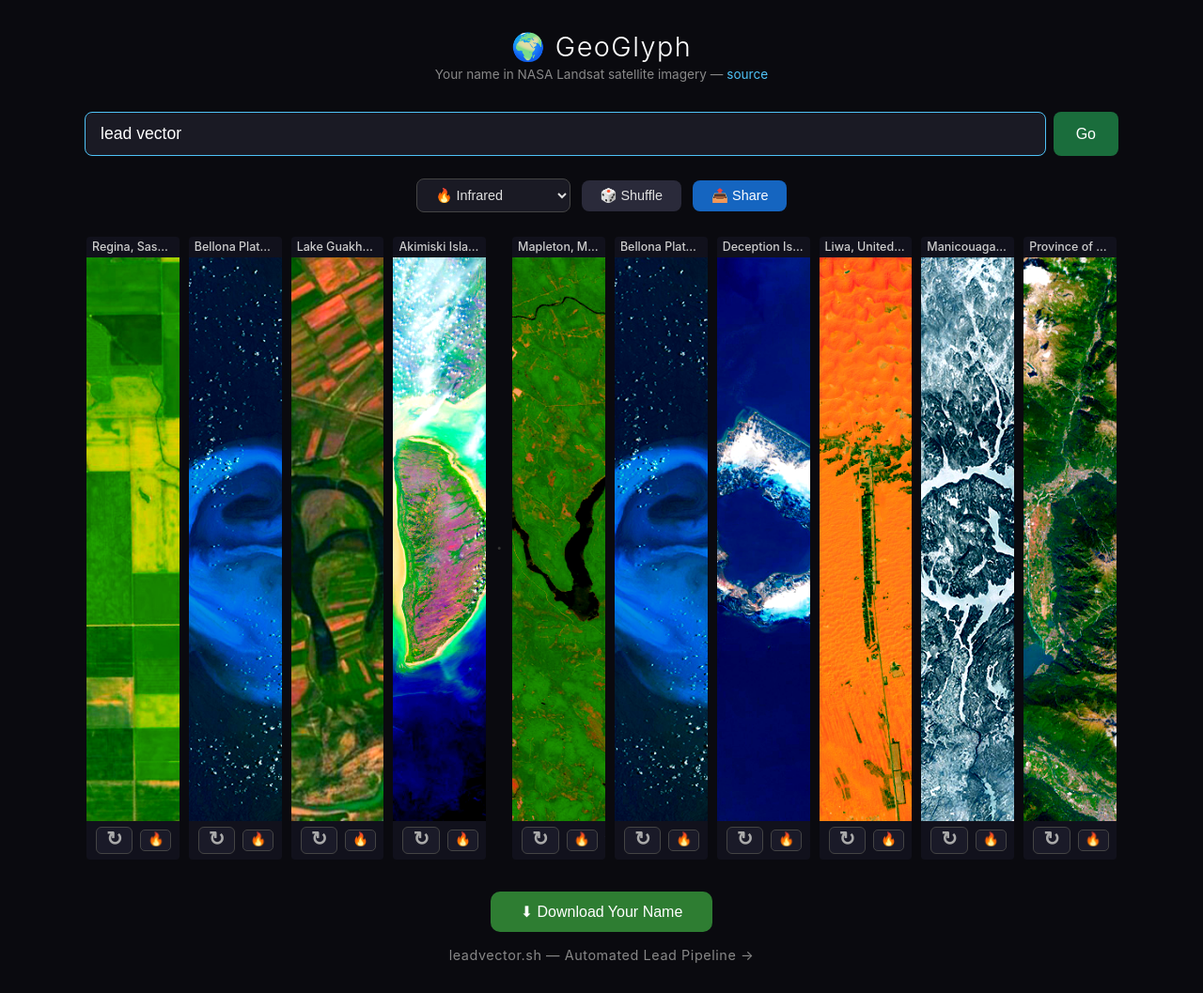
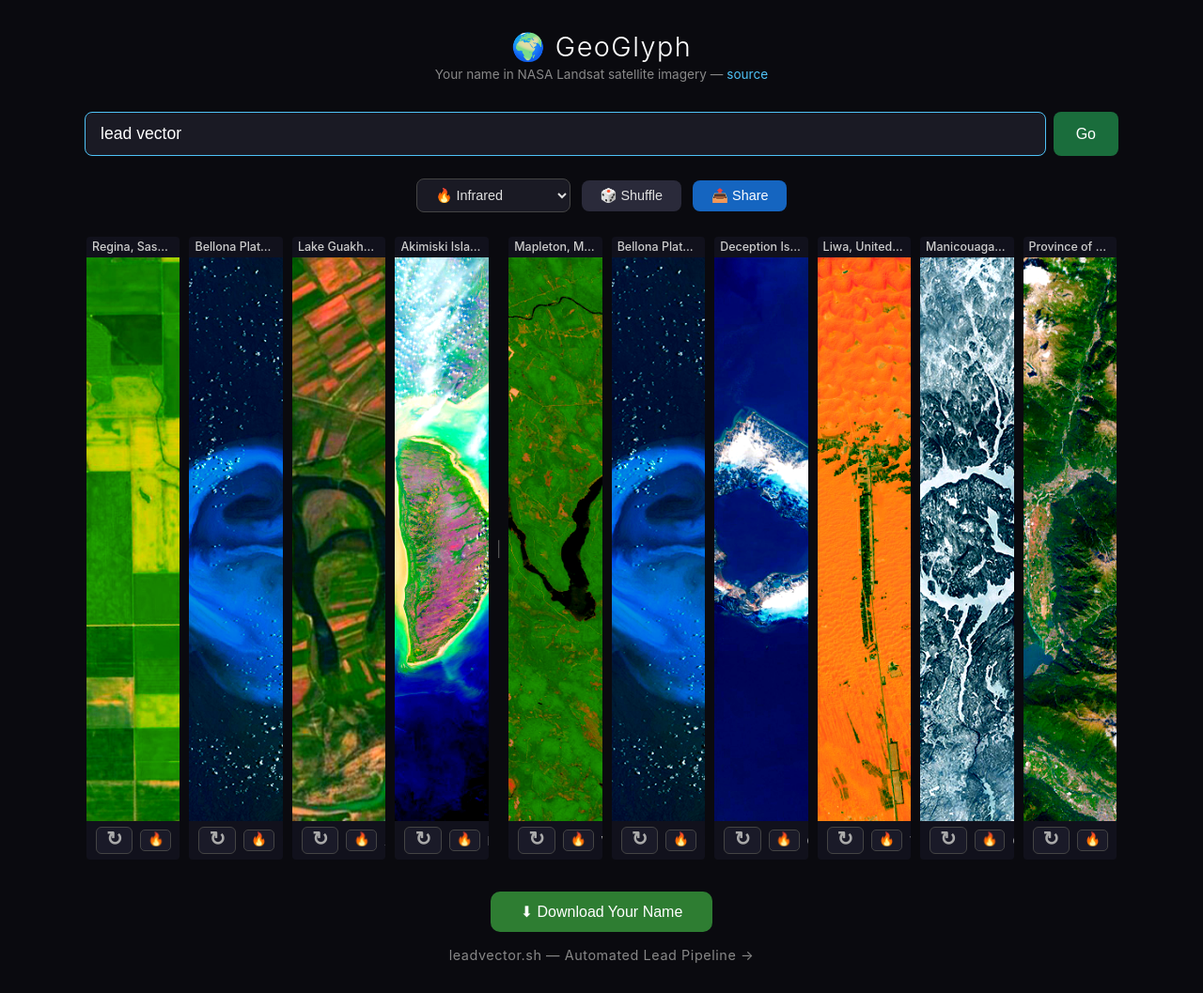
Before and after one commit to Ramsec-create/geoglyph, a FastAPI app: page / in a window 1280 px wide. Shown: the whole page at 94% size. Run offline with FastAPI, Linux system fonts and the light colour scheme.

Commit message:
space spacer: 10px wide, pipe separator instead of 30px dot

```diff
--- a/templates/index.html
+++ b/templates/index.html
@@ -486,8 +486,8 @@ function buildDisplay() {
   for (const c of currentName) {
     if (c === ' ') {
       const spacer = document.createElement('div');
-      spacer.style.cssText = 'width:30px;display:flex;align-items:center;justify-content:center;color:#333;font-size:1.5rem;';
-      spacer.textContent = '·';
+      spacer.style.cssText = 'width:10px;display:flex;align-items:center;justify-content:center;color:#555;font-size:1rem;';
+      spacer.textContent = '|';
       display.appendChild(spacer);
       continue;
     }
```
